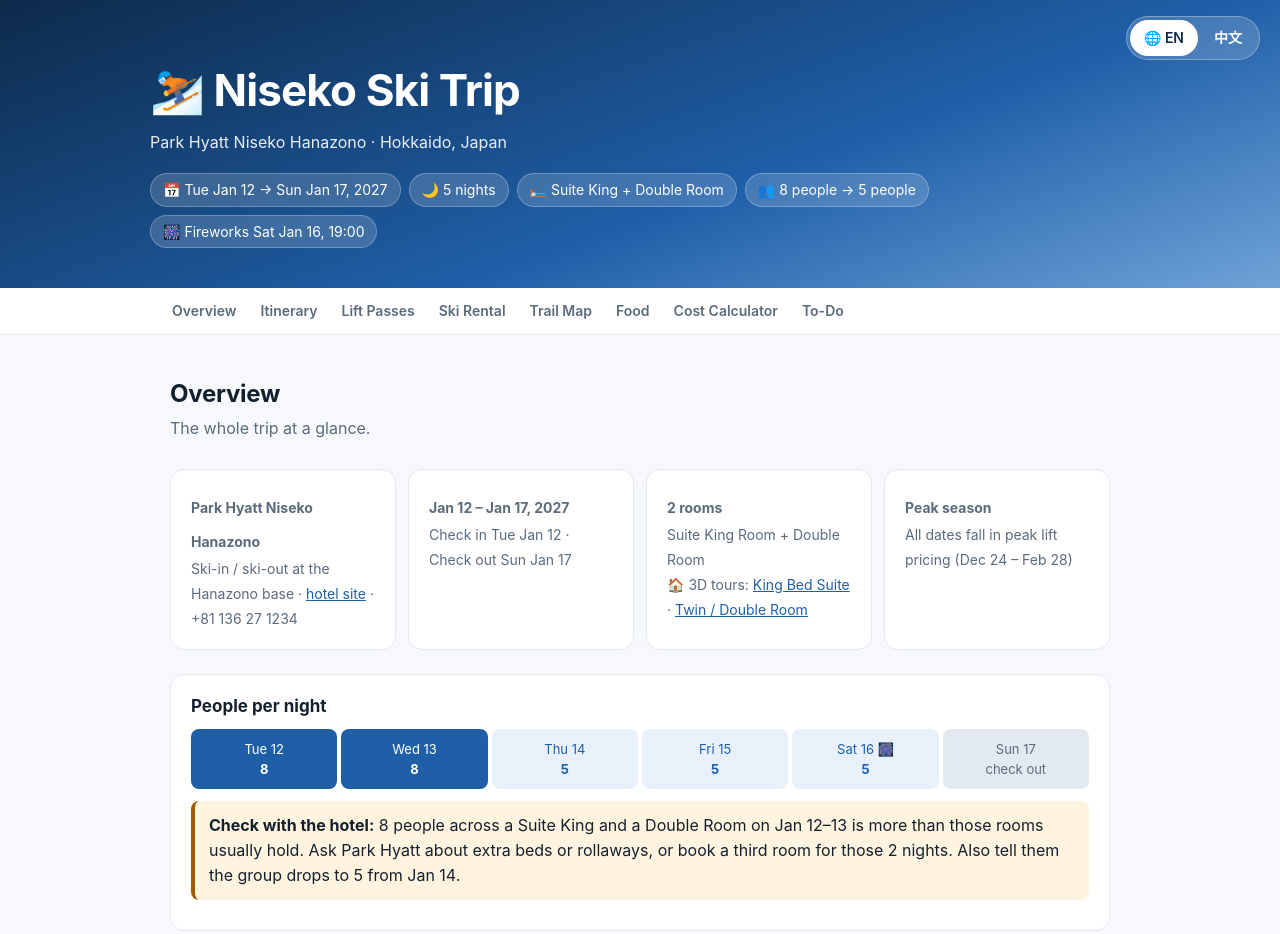
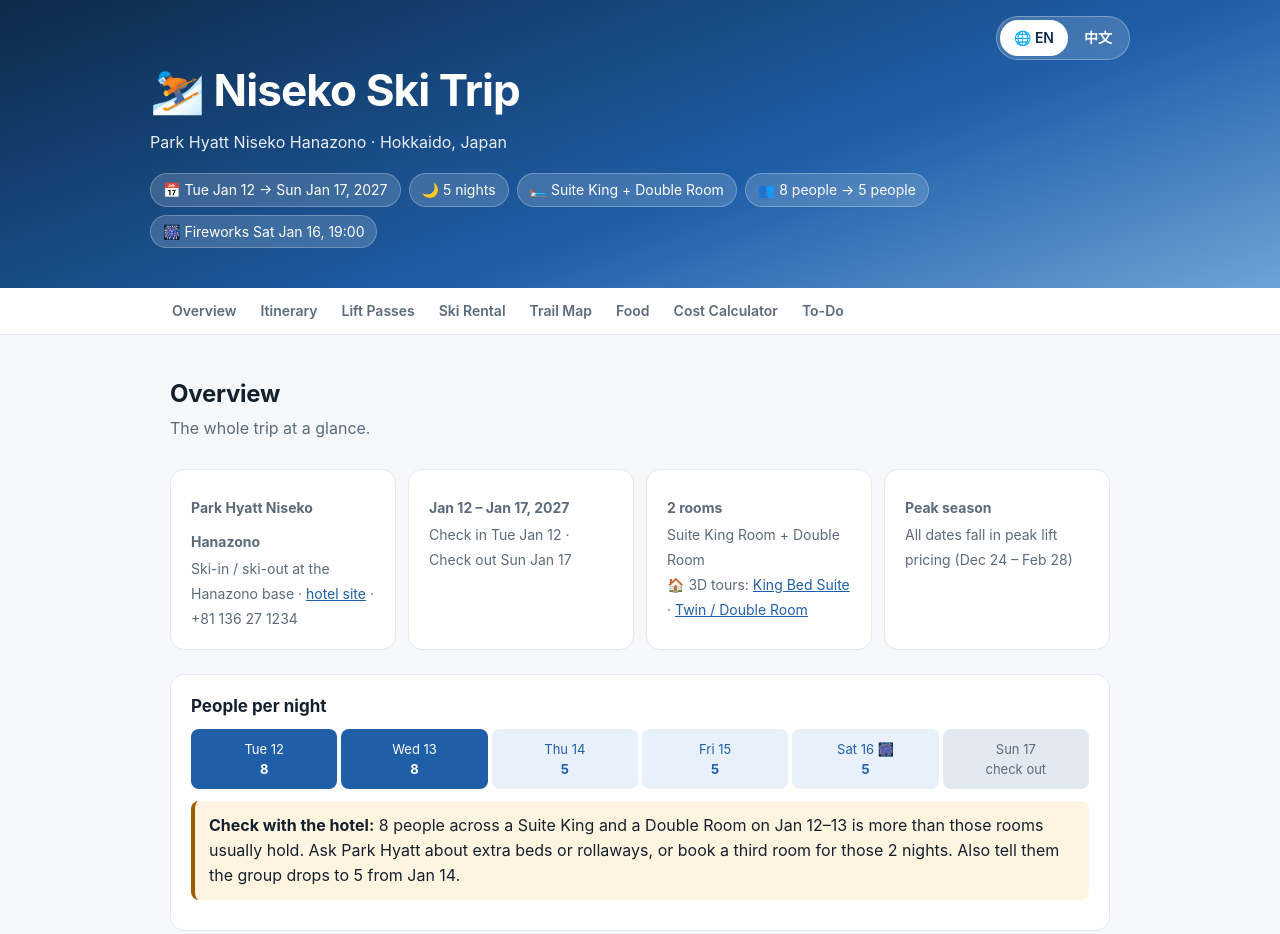
Before and after one commit to acedragon911/niseko-ski-trip, a plain HTML site: page index.html in a window 1280 px wide. Shown: the top 934 px of the page. Drawn offline with Linux system fonts and the light colour scheme.

Commit message:
Align language switch with content column

```diff
--- a/index.html
+++ b/index.html
@@ -40,8 +40,8 @@
   nav .links{display:flex;gap:4px;overflow-x:auto}
   nav a{white-space:nowrap;padding:12px 10px;color:var(--muted);text-decoration:none;font-size:14px;font-weight:600}
   nav a:hover{color:var(--accent)}
-  header{position:relative}
-  .langtog{position:absolute;top:16px;right:20px;display:inline-flex;padding:3px;gap:2px;border-radius:999px;background:rgba(255,255,255,.16);border:1px solid rgba(255,255,255,.3);backdrop-filter:blur(6px)}
+  header .wrap{position:relative}
+  .langtog{position:absolute;top:-40px;right:0;display:inline-flex;padding:3px;gap:2px;border-radius:999px;background:rgba(255,255,255,.16);border:1px solid rgba(255,255,255,.3);backdrop-filter:blur(6px)}
   .langtog button{border:0;background:transparent;color:#fff;font:600 14px/1 -apple-system,BlinkMacSystemFont,"Segoe UI","PingFang SC",sans-serif;padding:8px 14px;border-radius:999px;cursor:pointer;min-height:36px}
   .langtog button:hover{background:rgba(255,255,255,.14)}
   .langtog button:focus-visible{outline:2px solid #fff;outline-offset:2px}
```
